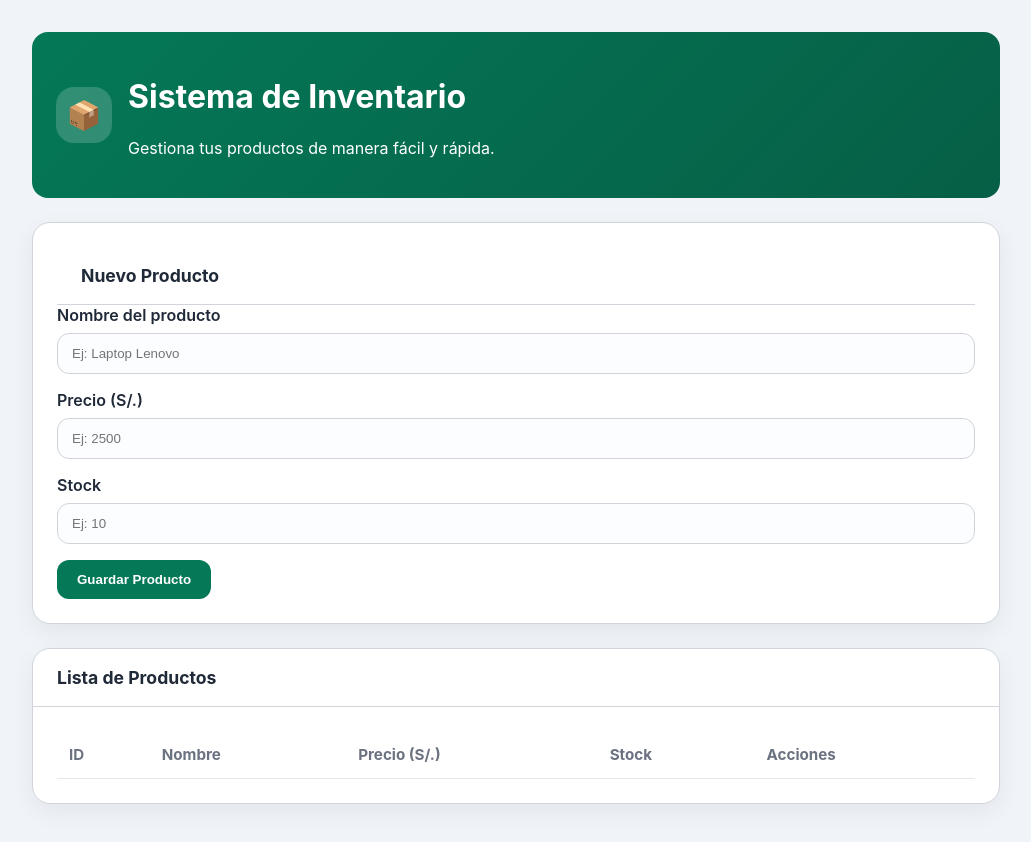
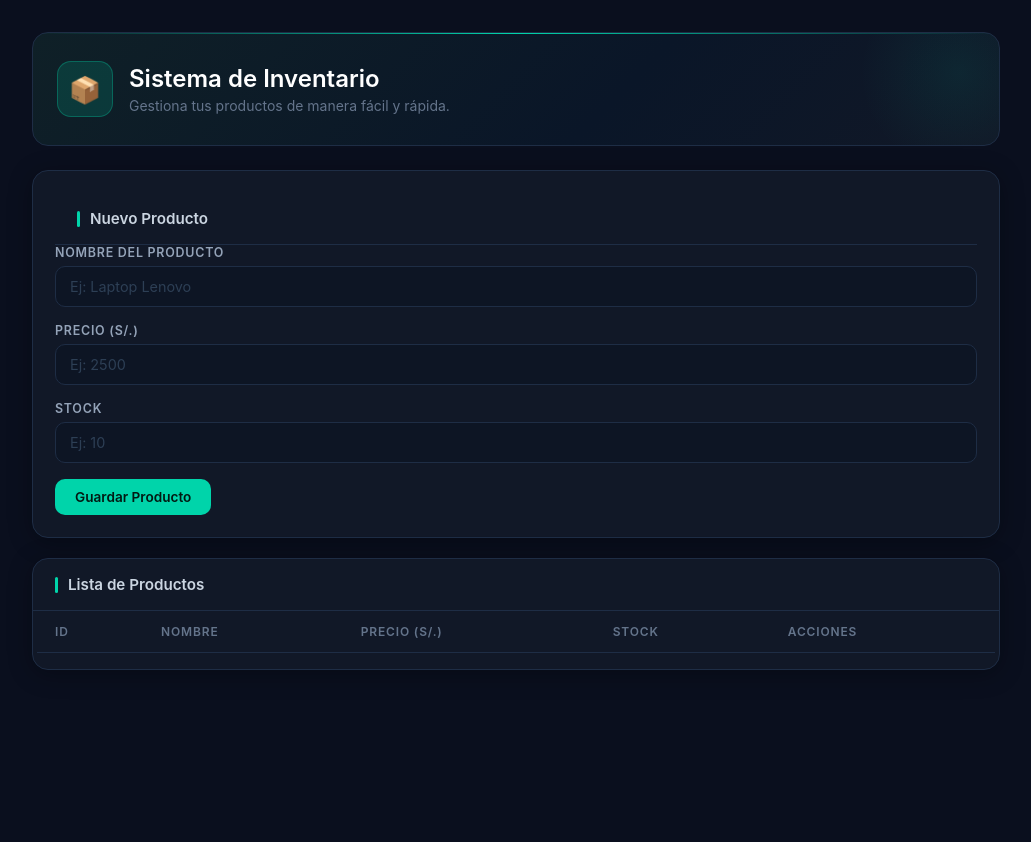
Before and after one commit to ArturoCarlosDX/senatidx, a website: page public/index.html in a window 1280 px wide. Shown: the whole page, without its empty margins (124-1155 px from the left). After the commit the page ends 800 px from the top, so only its background shows below. Drawn offline with Linux system fonts and the light colour scheme; no server answers.

Commit message:
feat: rediseño con estilo moderno

```diff
--- a/public/styles.css
+++ b/public/styles.css
@@ -1,13 +1,15 @@
 :root {
-  --bg: #f0f4f8;
-  --card: #ffffff;
-  --text: #1f2937;
-  --muted: #6b7280;
-  --primary: #047857;
-  --primary-hover: #065f46;
-  --danger: #b91c1c;
+  --bg: #0a0f1e;
+  --card: #111827;
+  --card-border: #1e2d45;
+  --text: #e2e8f0;
+  --muted: #64748b;
+  --primary: #00d4aa;
+  --primary-hover: #00b896;
+  --primary-glow: rgba(0, 212, 170, 0.15);
+  --danger: #ff4d6d;
   --warning: #f59e0b;
-  --border: #d1d5db;
+  --border: #1e2d45;
 }
 
 * {
@@ -32,10 +34,47 @@ body {
   align-items: center;
   gap: 16px;
   margin-bottom: 24px;
-  padding: 24px;
-  background: linear-gradient(135deg, #047857 0%, #065f46 100%);
-  color: white;
+  padding: 28px 24px;
+  background: linear-gradient(135deg, #0f2027 0%, #0a1628 60%, #111827 100%);
+  border: 1px solid var(--card-border);
   border-radius: 16px;
+  position: relative;
+  overflow: hidden;
+}
+
+.hero::before {
+  content: '';
+  position: absolute;
+  top: 0;
+  left: 0;
+  right: 0;
+  height: 1px;
+  background: linear-gradient(90deg, transparent, var(--primary), transparent);
+}
+
+.hero::after {
+  content: '';
+  position: absolute;
+  top: -60px;
+  right: -60px;
+  width: 200px;
+  height: 200px;
+  border-radius: 50%;
+  background: radial-gradient(circle, rgba(0, 212, 170, 0.08) 0%, transparent 70%);
+  pointer-events: none;
+}
+
+.hero h1 {
+  font-size: 1.5rem;
+  font-weight: 600;
+  color: #ffffff;
+  margin: 0 0 4px;
+}
+
+.hero p {
+  margin: 0;
+  color: var(--muted);
+  font-size: 0.875rem;
 }
 
 .hero-icon {
@@ -43,88 +82,144 @@ body {
   height: 56px;
   display: grid;
   place-items: center;
-  font-size: 28px;
-  background: rgba(255, 255, 255, 0.18);
-  border-radius: 18px;
+  font-size: 26px;
+  background: var(--primary-glow);
+  border: 1px solid rgba(0, 212, 170, 0.3);
+  border-radius: 14px;
+  flex-shrink: 0;
 }
 
 .card {
   background: var(--card);
-  border: 1px solid var(--border);
-  border-radius: 18px;
-  box-shadow: 0 8px 24px rgba(15, 23, 42, 0.06);
-  margin-bottom: 24px;
+  border: 1px solid var(--card-border);
+  border-radius: 16px;
+  box-shadow: 0 4px 24px rgba(0, 0, 0, 0.3);
+  margin-bottom: 20px;
 }
 
 .card-header {
-  border-bottom: 1px solid var(--border);
-  padding: 18px 24px;
+  border-bottom: 1px solid var(--card-border);
+  padding: 16px 22px;
+  display: flex;
+  align-items: center;
+  gap: 10px;
+}
+
+.card-header::before {
+  content: '';
+  width: 3px;
+  height: 16px;
+  background: var(--primary);
+  border-radius: 2px;
+  flex-shrink: 0;
 }
 
 .card-header h2 {
   margin: 0;
-  font-size: 1.1rem;
+  font-size: 0.95rem;
+  font-weight: 600;
+  color: #cbd5e1;
 }
 
 .form-card {
-  padding: 24px;
+  padding: 22px;
 }
 
 .field-group {
   display: flex;
   flex-direction: column;
-  gap: 8px;
+  gap: 6px;
   margin-bottom: 16px;
 }
 
 .field-group label {
   font-weight: 600;
+  font-size: 0.78rem;
+  color: #94a3b8;
+  text-transform: uppercase;
+  letter-spacing: 0.06em;
 }
 
 .field-group input {
-  padding: 12px 14px;
-  border: 1px solid var(--border);
-  border-radius: 12px;
-  background: #fbfdff;
+  padding: 11px 14px;
+  border: 1px solid var(--card-border);
+  border-radius: 10px;
+  background: #0d1524;
+  color: var(--text);
+  font-size: 0.9rem;
+  font-family: inherit;
+  transition: border-color 0.2s, box-shadow 0.2s;
+  outline: none;
+}
+
+.field-group input:focus {
+  border-color: var(--primary);
+  box-shadow: 0 0 0 3px var(--primary-glow);
+}
+
+.field-group input::placeholder {
+  color: #2d3f55;
 }
 
 .actions {
   display: flex;
   flex-wrap: wrap;
-  gap: 12px;
+  gap: 10px;
   align-items: center;
+  margin-top: 4px;
 }
 
 .btn {
   border: none;
-  border-radius: 12px;
-  padding: 12px 20px;
+  border-radius: 10px;
+  padding: 10px 20px;
   cursor: pointer;
   font-weight: 600;
+  font-size: 0.85rem;
+  font-family: inherit;
+  transition: all 0.2s;
 }
 
 .btn-primary {
   background: var(--primary);
-  color: white;
+  color: #021a13;
 }
 
 .btn-primary:hover {
   background: var(--primary-hover);
+  transform: translateY(-1px);
+  box-shadow: 0 4px 16px rgba(0, 212, 170, 0.3);
 }
 
 .btn-secondary {
-  background: #e5e7eb;
+  background: transparent;
+  color: var(--muted);
+  border: 1px solid var(--card-border);
+}
+
+.btn-secondary:hover {
+  background: #1e2d45;
   color: var(--text);
 }
 
 .btn-danger {
-  background: var(--danger);
-  color: white;
+  background: rgba(255, 77, 109, 0.12);
+  color: var(--danger);
+  border: 1px solid rgba(255, 77, 109, 0.25);
+}
+
+.btn-danger:hover {
+  background: rgba(255, 77, 109, 0.22);
 }
 
 .btn-warning {
-  background: var(--warning);
-  color: white;
+  background: rgba(245, 158, 11, 0.12);
+  color: var(--warning);
+  border: 1px solid rgba(245, 158, 11, 0.25);
+}
+
+.btn-warning:hover {
+  background: rgba(245, 158, 11, 0.22);
 }
 
 .hidden {
@@ -136,7 +231,7 @@ body {
 }
 
 .table-wrapper {
-  padding: 24px;
+  padding: 0 4px 16px;
 }
 
 table {
@@ -146,18 +241,29 @@ table {
 
 th,
 td {
-  padding: 14px 12px;
+  padding: 13px 18px;
   text-align: left;
-  border-bottom: 1px solid #e5e7eb;
+  border-bottom: 1px solid var(--card-border);
 }
 
 th {
   color: var(--muted);
-  font-size: 0.95rem;
+  font-size: 0.75rem;
+  font-weight: 600;
+  text-transform: uppercase;
+  letter-spacing: 0.07em;
+}
+
+td {
+  font-size: 0.875rem;
 }
 
 tbody tr:hover {
-  background: #f8fafc;
+  background: rgba(255, 255, 255, 0.02);
+}
+
+tbody tr:last-child td {
+  border-bottom: none;
 }
 
 .actions-row {
@@ -165,7 +271,7 @@ tbody tr:hover {
   gap: 8px;
 }
 
-@media (max-width: 720px) {
+@media (max-width: 600px) {
   .hero {
     flex-direction: column;
     align-items: flex-start;
```
